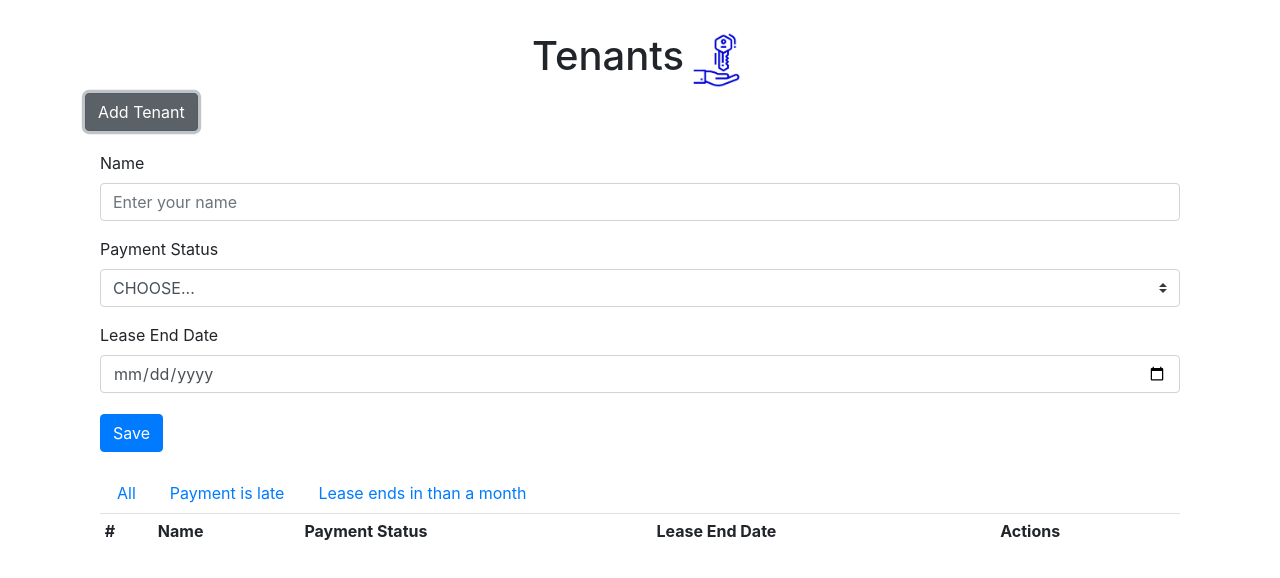
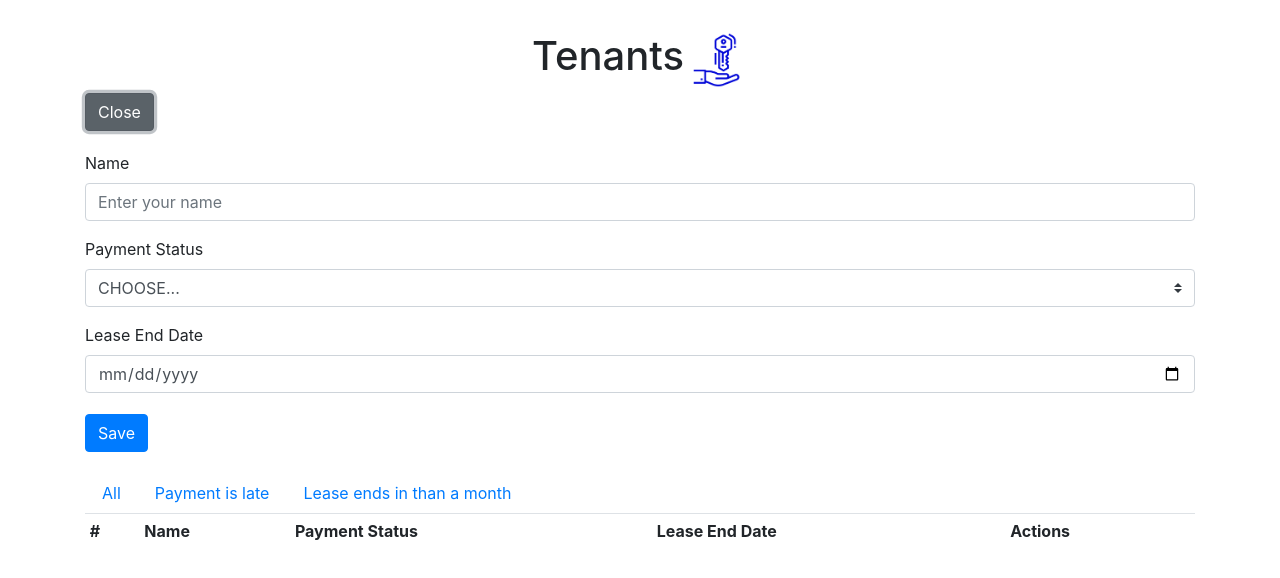
Before and after one commit to santiagotuero/globalMeaning, a React (Create React App) app: page / in a window 1280 px wide. Both pictures are taken after a click on the button "Add Tenant". Shown: the top 578 px of the page. Built offline with nearby package versions, Linux system fonts and the light colour scheme.

Commit message:
implementation: effect of hiding the form and change the name of the button

```diff
--- a/src/components/Home/index.jsx
+++ b/src/components/Home/index.jsx
@@ -1,11 +1,12 @@
-import React from "react";
-import { Button, Container } from "react-bootstrap";
-import tenantLogo from "../../assets/img/tenantLogo.png";
+import React, { useState } from "react";
 import TableList from "../TableList";
 import TabsList from "../TabsList";
 import TenantForm from "../TenantForm";
+import { Button, Container } from "react-bootstrap";
+import tenantLogo from "../../assets/img/tenantLogo.png";
 
 const Home = () => {
+  const [isVisible, setIsVisible] = useState(false);
 
   return (
     <div>
@@ -14,13 +15,13 @@ const Home = () => {
         <img className="tenant-logo" src={tenantLogo} alt="img" />
       </Container>
       <Container>
-        <Button variant="secondary">
-          Add Tenant
+        <Button variant="secondary" onClick={() => setIsVisible(!isVisible)}>
+          {isVisible ? "Close" : "Add Tenant"}
         </Button>
-        <TenantForm />
-        <TabsList />
-        <TableList />
       </Container>
+      <TenantForm visible={isVisible} />
+      <TabsList />
+      <TableList />
     </div>
   );
 };
--- a/src/components/TenantForm/index.jsx
+++ b/src/components/TenantForm/index.jsx
@@ -1,10 +1,10 @@
 import React from "react";
 import { Button, Form, Container } from "react-bootstrap";
 
-const TenantForm = () => {
+const TenantForm = ({ visible }) => {
   return (
     <Container>
-      <Form>
+      <Form hidden={!visible}>
         <Form.Group controlId="formBasicName">
           <Form.Label>Name</Form.Label>
           <Form.Control
```
